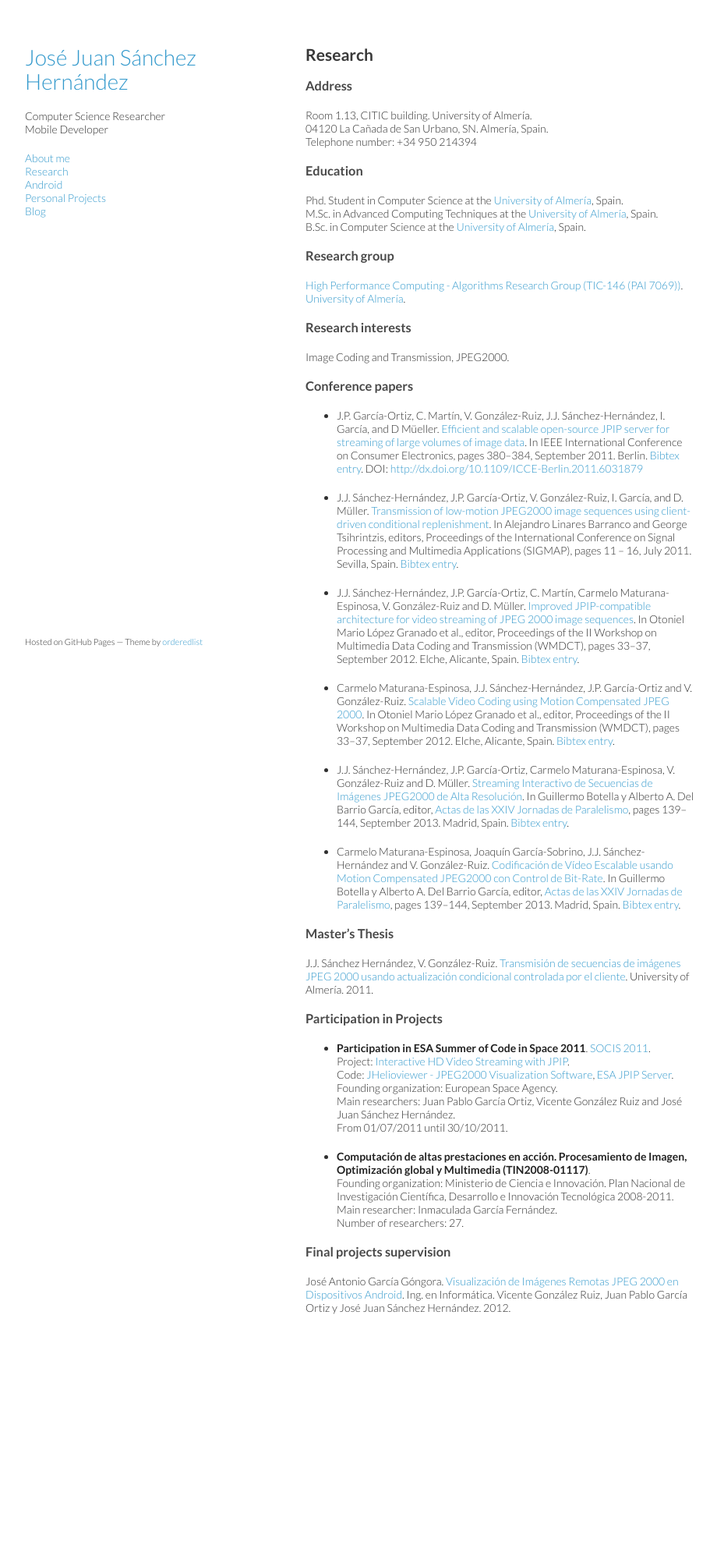
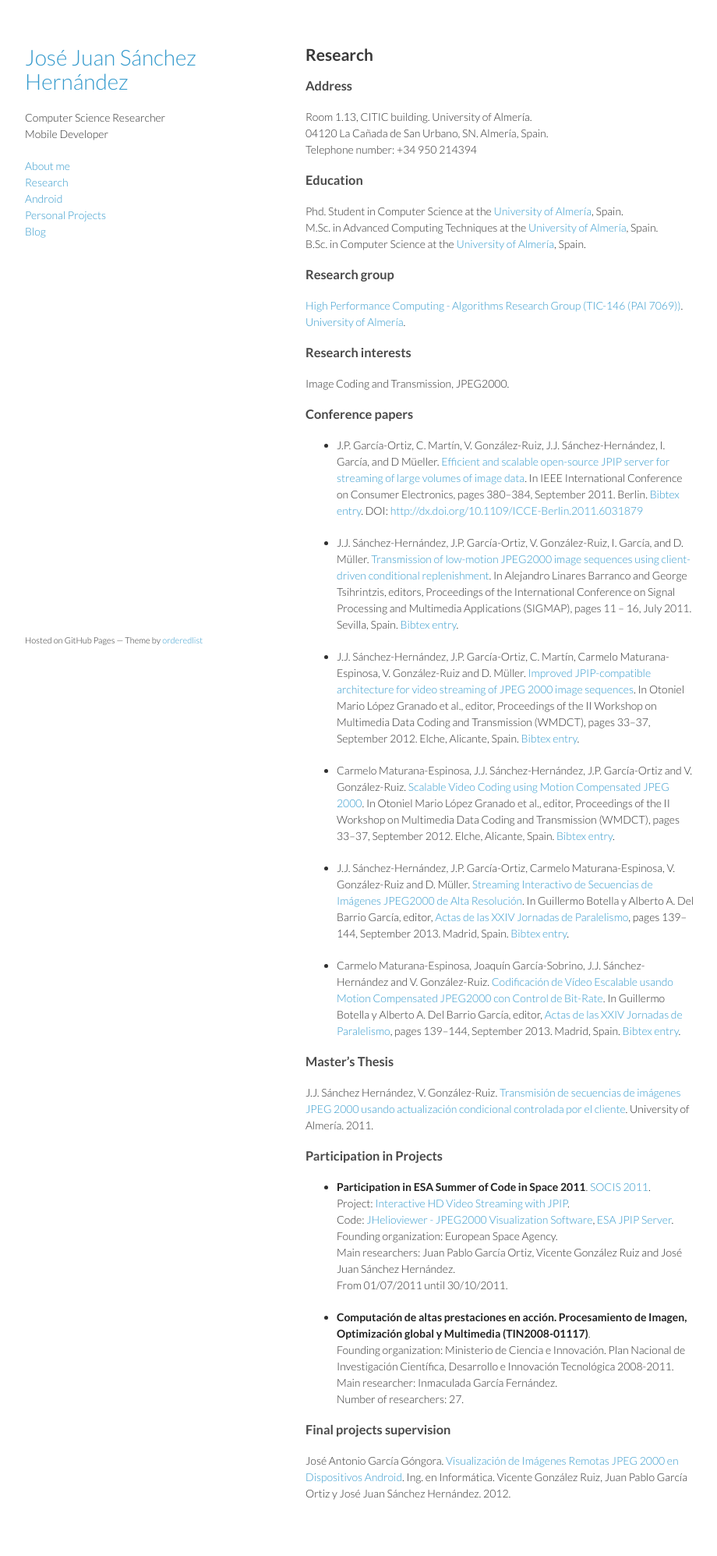
Before and after one commit to josejuansanchez/josejuansanchez.github.io, a Jekyll site: the page built from index.md, in a window 1280 px wide. Shown: the whole page at 78% size, without its empty margins (178-1098 px from the left). Built offline with Jekyll 4.4.1, drawn with Linux system fonts in a browser that asks for light colours; before the commit the page ends 1755 px from its top, so only the background shows below that.

Commit message:
Update styles.css

```diff
--- a/stylesheets/styles.css
+++ b/stylesheets/styles.css
@@ -2,7 +2,7 @@
 
 body {
   padding:50px;
-  font:14px Lato, "Helvetica Neue", Helvetica, Arial, sans-serif;
+  font:14px/1.5 Lato, "Helvetica Neue", Helvetica, Arial, sans-serif;
   color:#2f2f2f;
   font-weight:400;
 }
```
